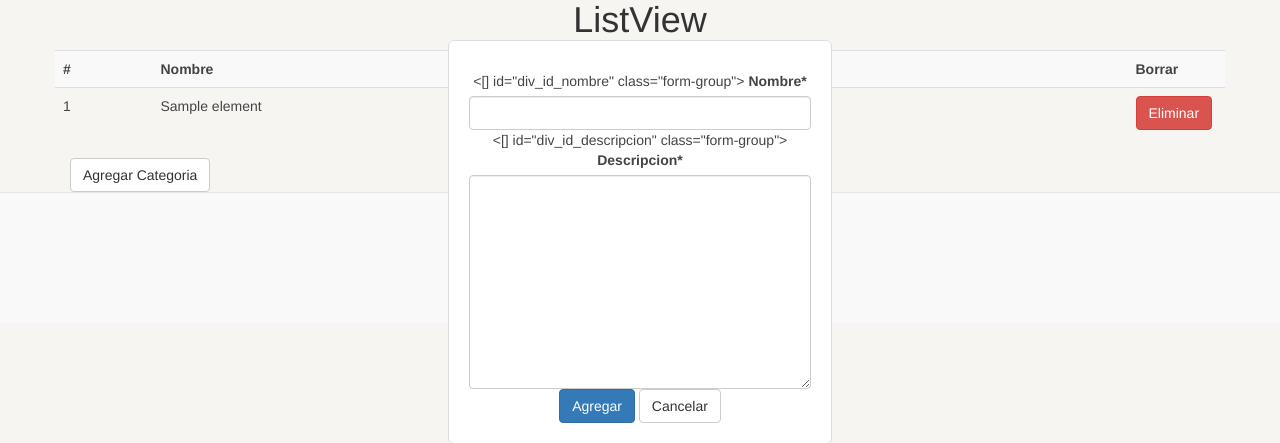
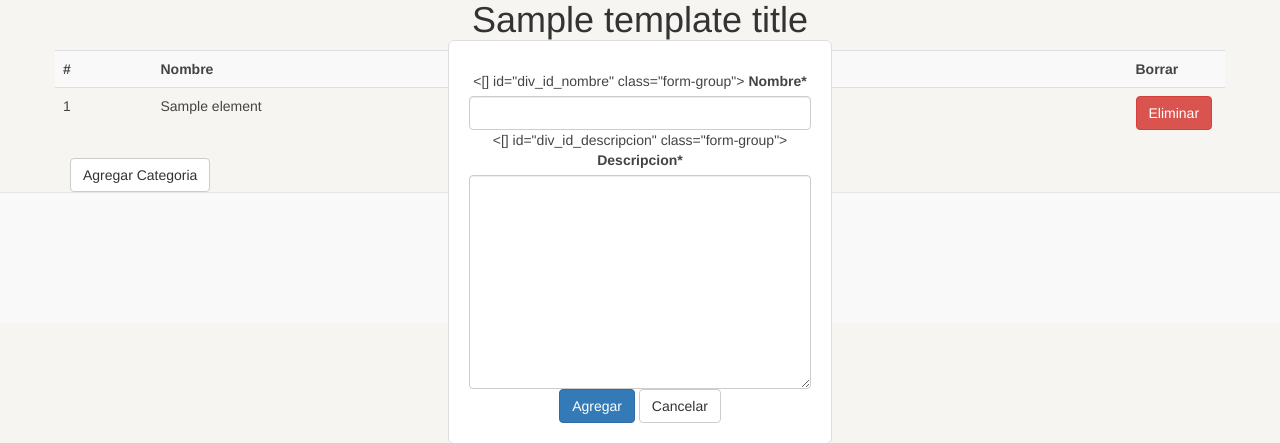
Before and after one commit to jcMich/blog, a Django app: template blog_system/templates/categories.html in a window 1280 px wide. Shown: the part 40-483 px from the top of the page. Run offline with Django 3.2, Linux system fonts and the light colour scheme; tables that the repository leaves empty hold one stand-in row (values such as "Sample post"); the template is opened without the code that fills it: values that come from a table or form of the project are taken from there, most other values are stand-ins (such as "Sample title", 1, 10 or a date in 2020); some libraries are stand-ins or nearby versions.

Commit message:
Small changes on views and categories

```diff
--- a/blog_system/blog/views.py
+++ b/blog_system/blog/views.py
@@ -43,7 +43,6 @@ class Home(ListView):
 class Month(AjaxListView):
     context_object_name = "posts"
     model = Blog
-
     template_name = 'archive.html'
     page_template = 'archive_page.html'
 
@@ -154,6 +153,7 @@ class AdminCategories(ListView):
     def get_context_data(self, **kwargs):
         ctx = super(AdminCategories, self).get_context_data(**kwargs)
         ctx['form'] = CategoryForm()
+        ctx['template_title'] = self.model._meta.object_name
         ctx['js_functions'] = 'category_template()'
         return ctx
 
--- a/blog_system/templates/categories.html
+++ b/blog_system/templates/categories.html
@@ -4,7 +4,7 @@
 {% load crispy_forms_tags %}
     {% if True %}
         <div class="text-center">
-            <h1>ListView</h1>
+            <h1>{{ template_title }}</h1>
         </div>
         <div class="container">
             <div class="row">
```
